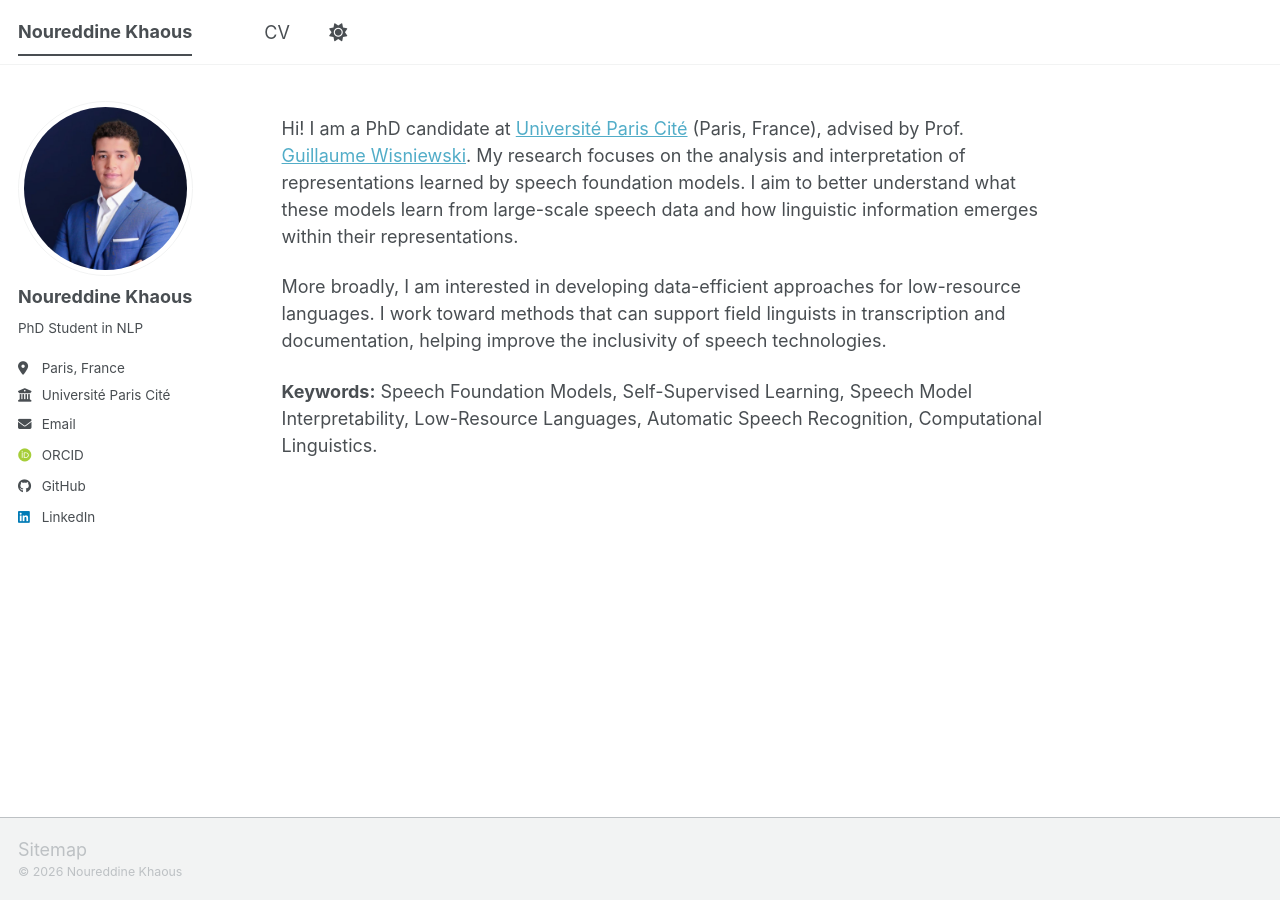
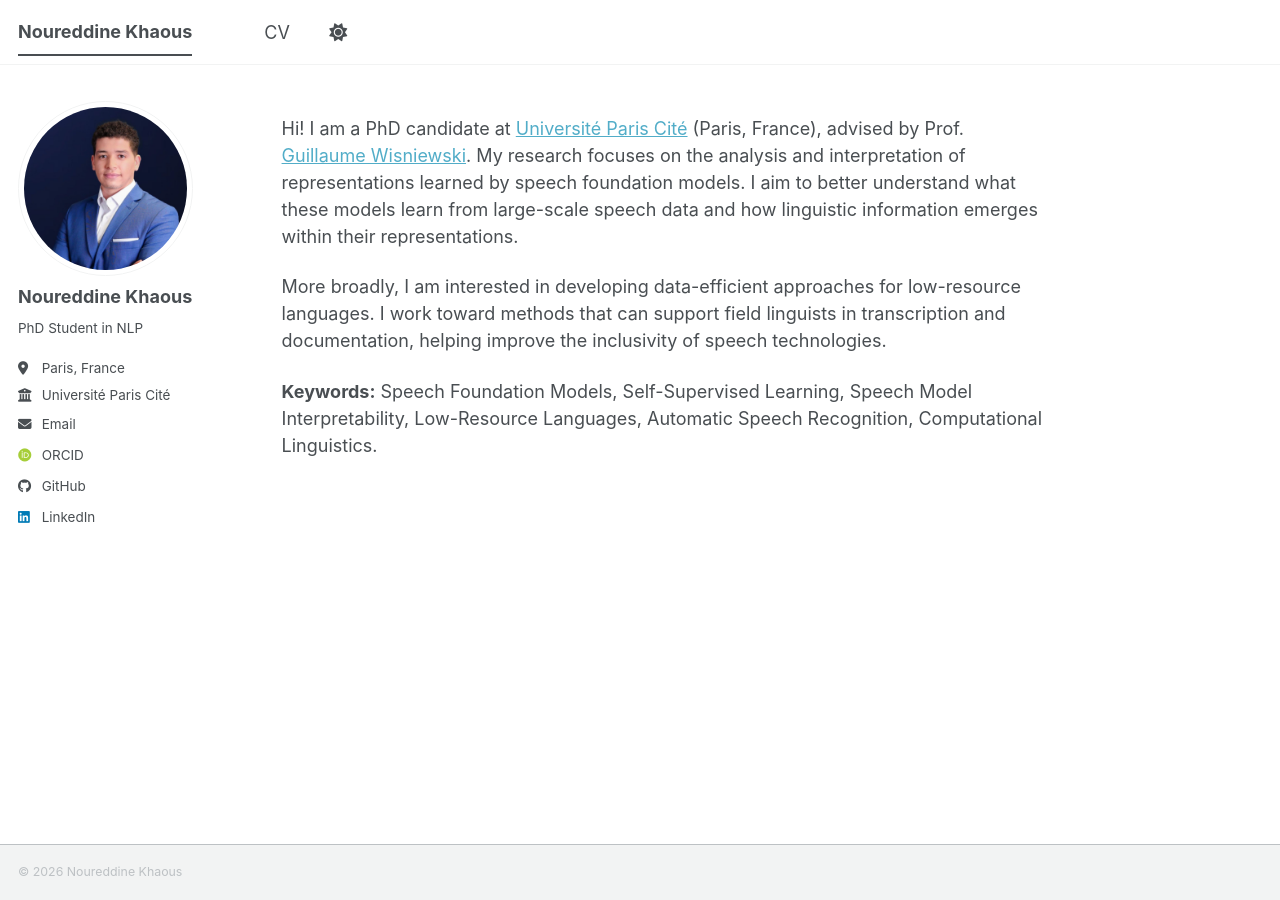
Before and after one commit to khaous-noureddine/khaous-noureddine.github.io, a Jekyll site: the page built from _pages/about.md, in a window 1280 px wide. Built offline with Jekyll 4.4.1, drawn with Linux system fonts in a browser that asks for light colours; some web fonts are replaced; a script bundle is joined from its source files by our own code; library files that are not in the unit come from our copies.

Commit message:
remove sitemap calling

```diff
--- a/_config.yml
+++ b/_config.yml
@@ -124,7 +124,7 @@ staticman:
       options:
         format           : "iso8601" # "iso8601" (default), "timestamp-seconds", "timestamp-milliseconds"
 atom_feed:
-  hide                   : false     # change to true to hide the RSS feed in the footer
+  hide                   : true     # change to true to hide the RSS feed in the footer
   path                   : # blank (default) uses feed.xml
 
 
--- a/assets/css/main.scss
+++ b/assets/css/main.scss
@@ -51,3 +51,7 @@
 .page__footer-links {
   display: none !important;
 }
+
+.page__footer a[href*="/sitemap/"] {
+  display: none !important;
+}
```
